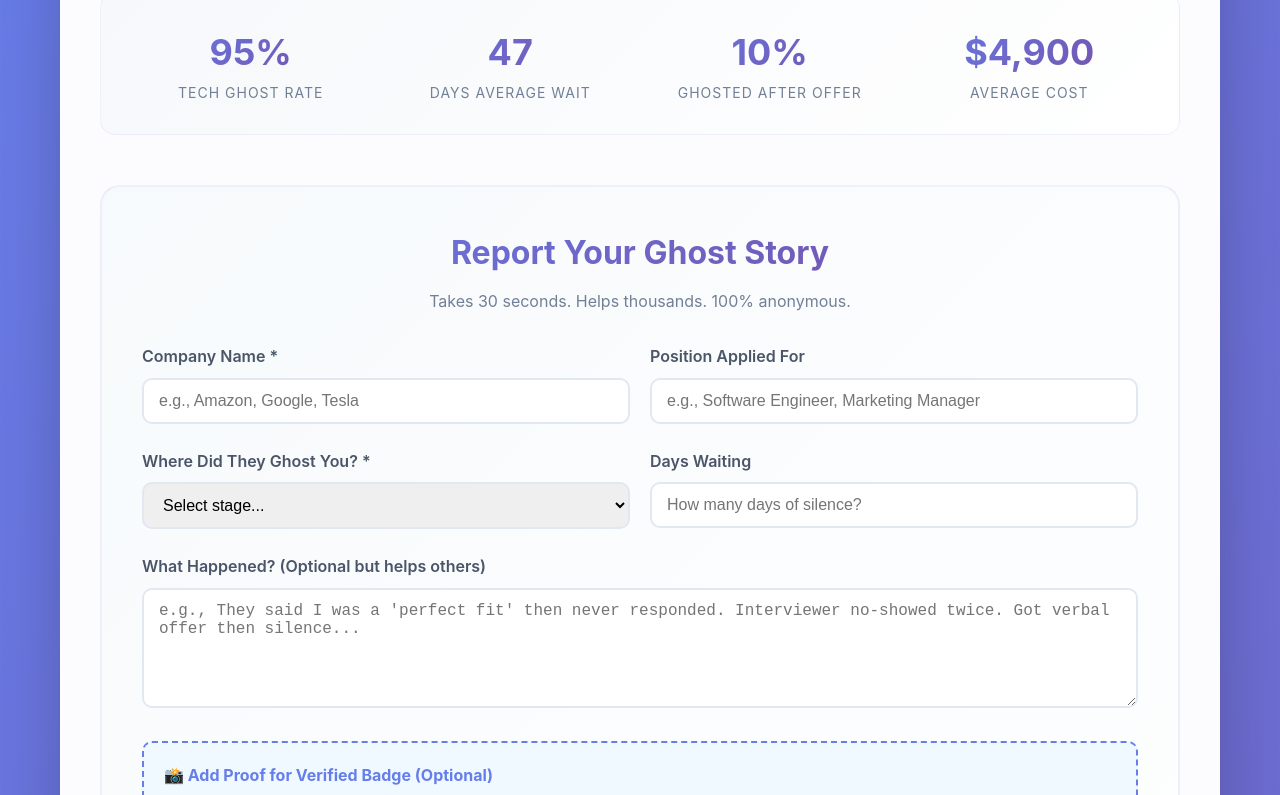
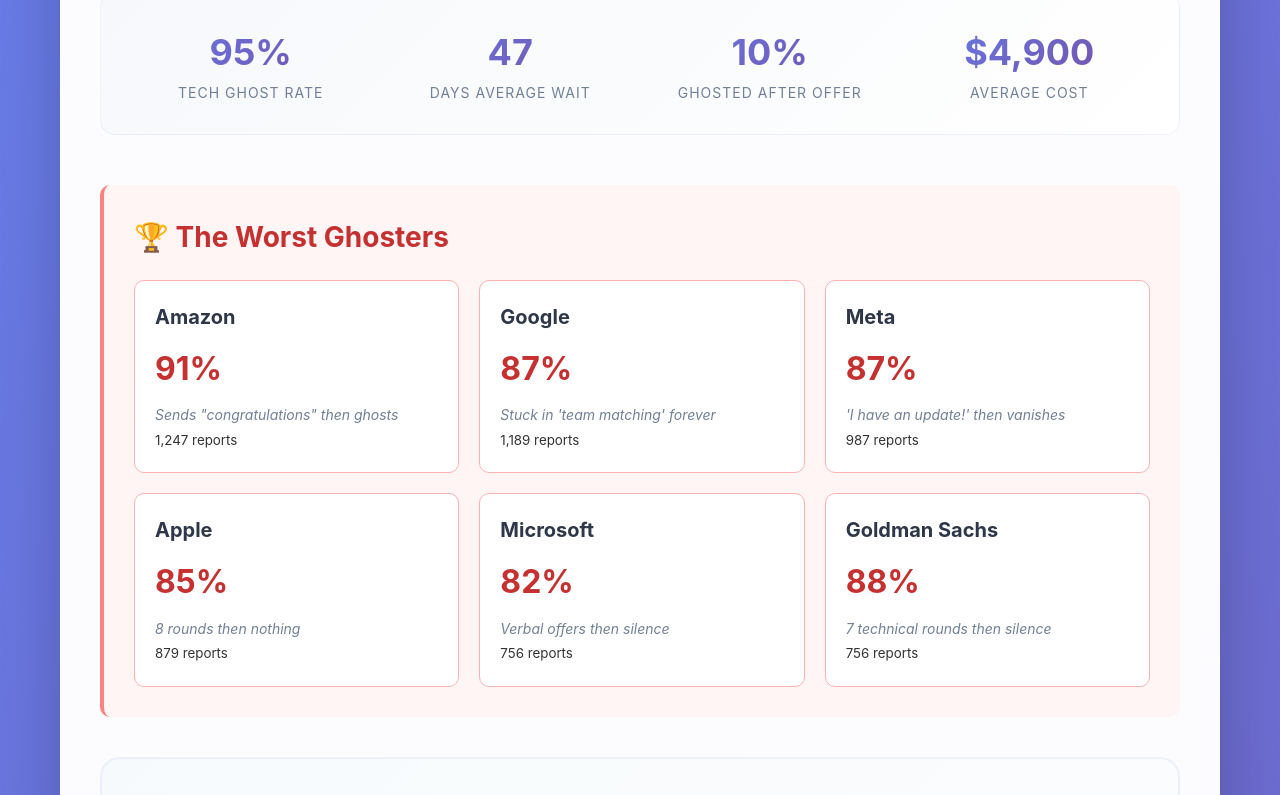
Before and after one commit to onozitsclaire/ghostscore, a plain HTML site: page index.html in a window 1280 px wide. Shown: the part 449-1244 px from the top of the page. Drawn offline with Linux system fonts and the light colour scheme; a script that the page names is missing.

Commit message:
Update index.html

```diff
--- a/index.html
+++ b/index.html
@@ -973,7 +973,50 @@
                 </div>
             </div>
 
-            <!-- Report Form Section - Moved to top for better conversion -->
+            <!-- Wall of Shame - Moved above form -->
+            <div class="wall-of-shame">
+                <h2>🏆 The Worst Ghosters</h2>
+                <div class="shame-grid">
+                    <div class="shame-card">
+                        <div class="company-name">Amazon</div>
+                        <div class="ghost-rate">91%</div>
+                        <div class="worst-offense">Sends "congratulations" then ghosts</div>
+                        <small>1,247 reports</small>
+                    </div>
+                    <div class="shame-card">
+                        <div class="company-name">Google</div>
+                        <div class="ghost-rate">87%</div>
+                        <div class="worst-offense">Stuck in 'team matching' forever</div>
+                        <small>1,189 reports</small>
+                    </div>
+                    <div class="shame-card">
+                        <div class="company-name">Meta</div>
+                        <div class="ghost-rate">87%</div>
+                        <div class="worst-offense">'I have an update!' then vanishes</div>
+                        <small>987 reports</small>
+                    </div>
+                    <div class="shame-card">
+                        <div class="company-name">Apple</div>
+                        <div class="ghost-rate">85%</div>
+                        <div class="worst-offense">8 rounds then nothing</div>
+                        <small>879 reports</small>
+                    </div>
+                    <div class="shame-card">
+                        <div class="company-name">Microsoft</div>
+                        <div class="ghost-rate">82%</div>
+                        <div class="worst-offense">Verbal offers then silence</div>
+                        <small>756 reports</small>
+                    </div>
+                    <div class="shame-card">
+                        <div class="company-name">Goldman Sachs</div>
+                        <div class="ghost-rate">88%</div>
+                        <div class="worst-offense">7 technical rounds then silence</div>
+                        <small>756 reports</small>
+                    </div>
+                </div>
+            </div>
+
+            <!-- Report Form Section - Now below Wall of Shame -->
             <div style="background: linear-gradient(135deg, #f7fafc 0%, #ffffff 100%); border-radius: 20px; padding: 40px; margin: 40px 0; border: 2px solid rgba(102, 126, 234, 0.1);">
                 <h2 style="text-align: center; margin-bottom: 10px; font-size: 32px; background: linear-gradient(135deg, #667eea 0%, #764ba2 100%); -webkit-background-clip: text; -webkit-text-fill-color: transparent;">Report Your Ghost Story</h2>
                 <p style="text-align: center; color: #718096; margin-bottom: 30px;">Takes 30 seconds. Helps thousands. 100% anonymous.</p>
@@ -1068,37 +1111,6 @@
                         <button type="submit" class="btn btn-primary" style="font-size: 18px; padding: 16px 40px;">Submit Ghost Report 👻</button>
                     </div>
                 </form>
-            </div>
-
-            <!-- Wall of Shame -->
-            <div class="wall-of-shame">
-                <h2>🏆 October's Worst Ghosters</h2>
-                <div class="shame-grid">
-                    <div class="shame-card">
-                        <div class="company-name">Amazon</div>
-                        <div class="ghost-rate">91%</div>
-                        <div class="worst-offense">Sends "congratulations" then ghosts</div>
-                        <small>1,247 reports</small>
-                    </div>
-                    <div class="shame-card">
-                        <div class="company-name">Oracle</div>
-                        <div class="ghost-rate">94%</div>
-                        <div class="worst-offense">"The Black Hole"</div>
-                        <small>678 reports</small>
-                    </div>
-                    <div class="shame-card">
-                        <div class="company-name">Goldman Sachs</div>
-                        <div class="ghost-rate">7 rounds</div>
-                        <div class="worst-offense">Then complete silence</div>
-                        <small>756 reports</small>
-                    </div>
-                    <div class="shame-card">
-                        <div class="company-name">Tesla</div>
-                        <div class="ghost-rate">7+ rounds</div>
-                        <div class="worst-offense">Asked for "Elon's review"</div>
-                        <small>445 reports</small>
-                    </div>
-                </div>
             </div>
 
             <!-- Live Ticker -->
@@ -1545,6 +1557,9 @@
             const grid = document.getElementById('companyGrid');
             if (!grid) return;
 
+            // Clear any existing content first
+            grid.innerHTML = '';
+
             // Sort by reports and get top 6
             const topCompanies = [...companies].sort((a, b) => b.reports - a.reports).slice(0, 6);
 
@@ -1742,7 +1757,7 @@
             document.getElementById('companies').classList.add('active');
             document.querySelector('.tab-button').classList.add('active');
 
-            // Populate top companies on load
+            // Populate top companies on load immediately
             populateTopCompanies();
 
             // Adjust placeholders for mobile
```
